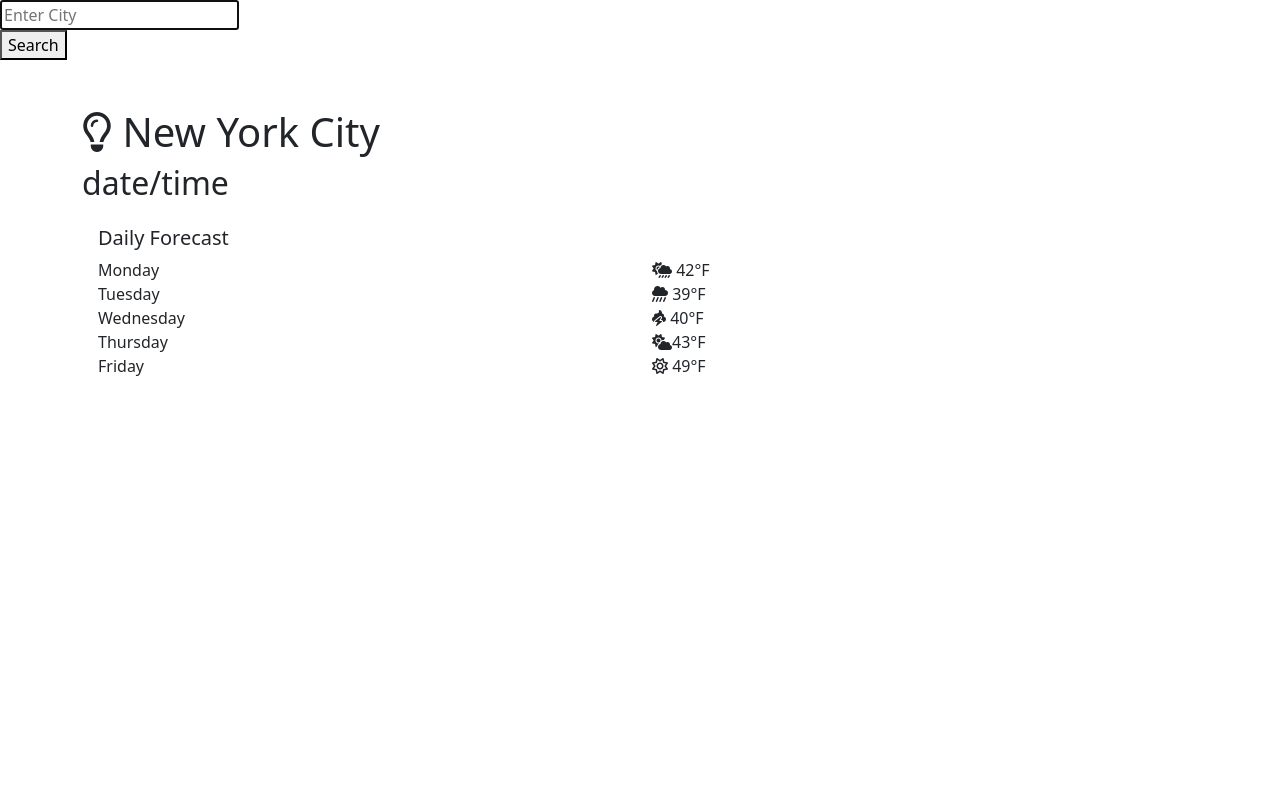
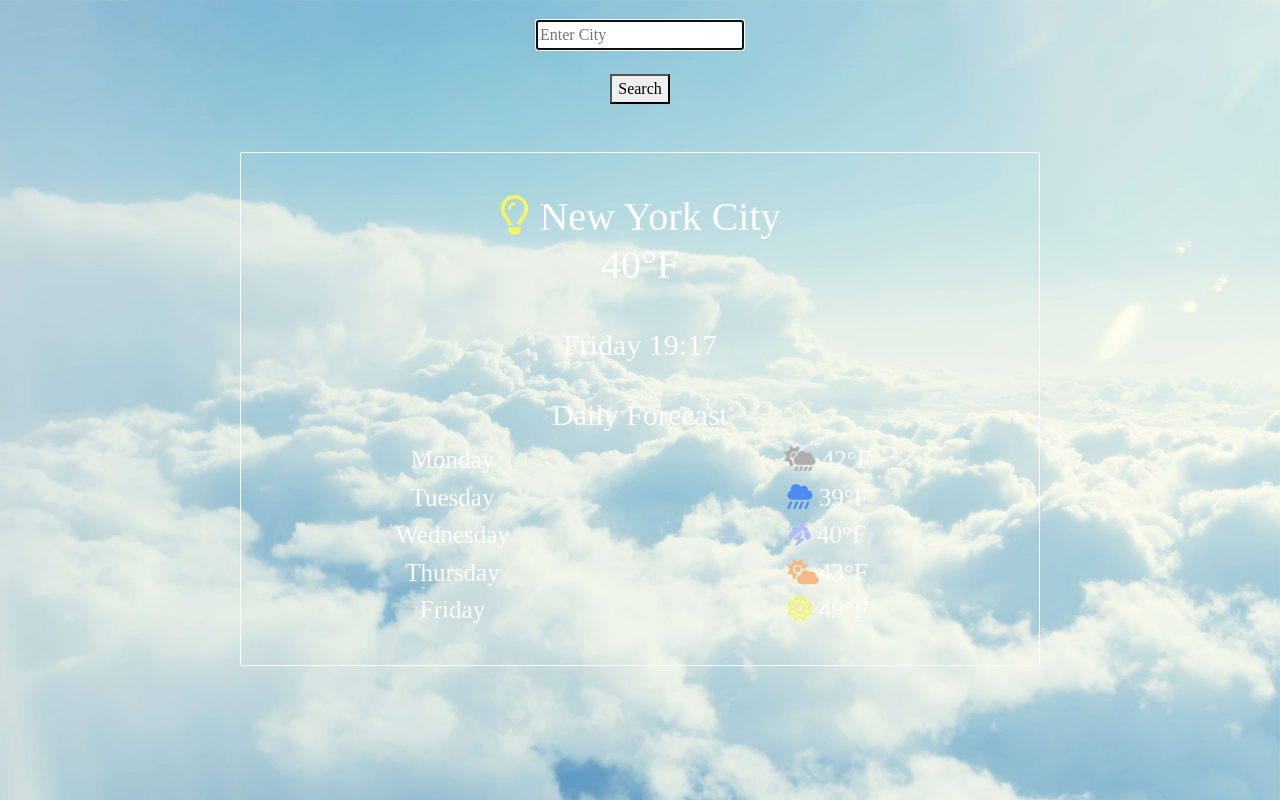
Before and after one commit to winnonay/She-Codes-Plus, a plain HTML site: page index.html in a window 1280 px wide. Drawn offline with nearby package versions, Linux system fonts and the light colour scheme; a web font is replaced by a local one.

Commit message:
Plus Homework

```diff
--- a/index.html
+++ b/index.html
@@ -21,7 +21,7 @@
       href="https://fonts.googleapis.com/css2?family=Mochiy+Pop+One&family=Montagu+Slab:wght@300&display=swap"
       rel="stylesheet"
     />
-    <link href="src/styles.css" />
+    <link rel="stylesheet" href="styles.css" />
     <script src="https://cdn.jsdelivr.net/npm/axios/dist/axios.min.js"></script>
   </head>
 
@@ -35,6 +35,7 @@
       id="search-input-text"
       />
       </form>
+    </br>
       <button>Search</button>
 
     </div>
@@ -42,10 +43,14 @@
     </br>
     </br>
     <div class="container">
-    <h1 class=" current-city" id="current-city">
-      <i class="far fa-lightbulb light"></i>
-      New York City
-    </h1>
+<h1 class="current-city">
+  <i class="far fa-lightbulb light"></i>
+  <span id="current-city">New York City</span>
+  <br />
+  <span class= "temperature" id= "temperature">
+      40°F
+  </span>
+</h1>
 
 <h2>date/time</h2>
       <div class="card-transparent">
@@ -84,6 +89,7 @@
         </div>
       </div>
 </div>
-    <script src="src/index.js"></script>
+
+    <script src="index.js"></script>
   </body>
 </html>
--- /dev/null
+++ b/index.js
@@ -0,0 +1,40 @@
+//date-time
+let now = new Date();
+let days = [
+  "Sunday",
+  "Monday",
+  "Tuesday",
+  "Wednesday",
+  "Thursday",
+  "Friday",
+  "Saturday",
+];
+let day = days[now.getDay()];
+let hour = now.getHours();
+let minute = now.getMinutes();
+let current = document.querySelector("h2");
+current.innerHTML = `${day} ${hour}:${minute}`;
+
+//Seaching City & Temperature
+
+function showTemp(response) {
+  console.log(response.data.name);
+  document.querySelector("#current-city").innerHTML = response.data.name;
+  document.querySelector("#temperature").innerHTML = Math.round(
+    response.data.main.temp
+  );
+}
+function handleSubmit(event) {
+  event.preventDefault();
+  let city = document.querySelector("#search-input-text").value;
+  search(city);
+}
+function search(city) {
+  let apiKey = "60462b3bc0c4ae404c2c0d6dfb41aa2b";
+  let units = "metric";
+  let apiUrl = `https://api.openweathermap.org/data/2.5/weather?q=${city}&appid=${apiKey}&units=${units}`;
+  axios.get(apiUrl).then(showTemp);
+}
+
+let form = document.querySelector("#search-form");
+form.addEventListener("submit", handleSubmit);
--- /dev/null
+++ b/styles.css
@@ -0,0 +1,58 @@
+body {
+  font-family: "Mochiy Pop One", sans-serif;
+  font-family: "Montagu Slab", serif;
+  background-image: url(clouds.jpg);
+  background-repeat: no-repeat;
+  background-size: 100%;
+}
+h1 {
+  color: white;
+  text-align: center;
+  padding: 20px;
+}
+
+h2 {
+  text-align: center;
+  font-size: 30px;
+  padding: 10px;
+  color: white;
+}
+
+.location {
+  text-align: center;
+  margin-top: 20px;
+}
+
+.container {
+  text-align: center;
+  color: white;
+  border: solid thin white;
+  border-radius: 2px;
+  padding: 20px;
+  max-width: 50em;
+  margin: 0 auto;
+}
+.card-title {
+  font-size: 30px;
+}
+.col {
+  font-size: 25px;
+}
+.light {
+  color: #f5f563;
+}
+.icon-mon {
+  color: #aeaeae;
+}
+.icon-tues {
+  color: #4c8cf4;
+}
+.icon-weds {
+  color: #b4bcf7;
+}
+.icon-thurs {
+  color: #f7b888;
+}
+.icon-fri {
+  color: #f5f563;
+}
```
Also changed, not shown: clouds.jpg (added), 1 other file.
